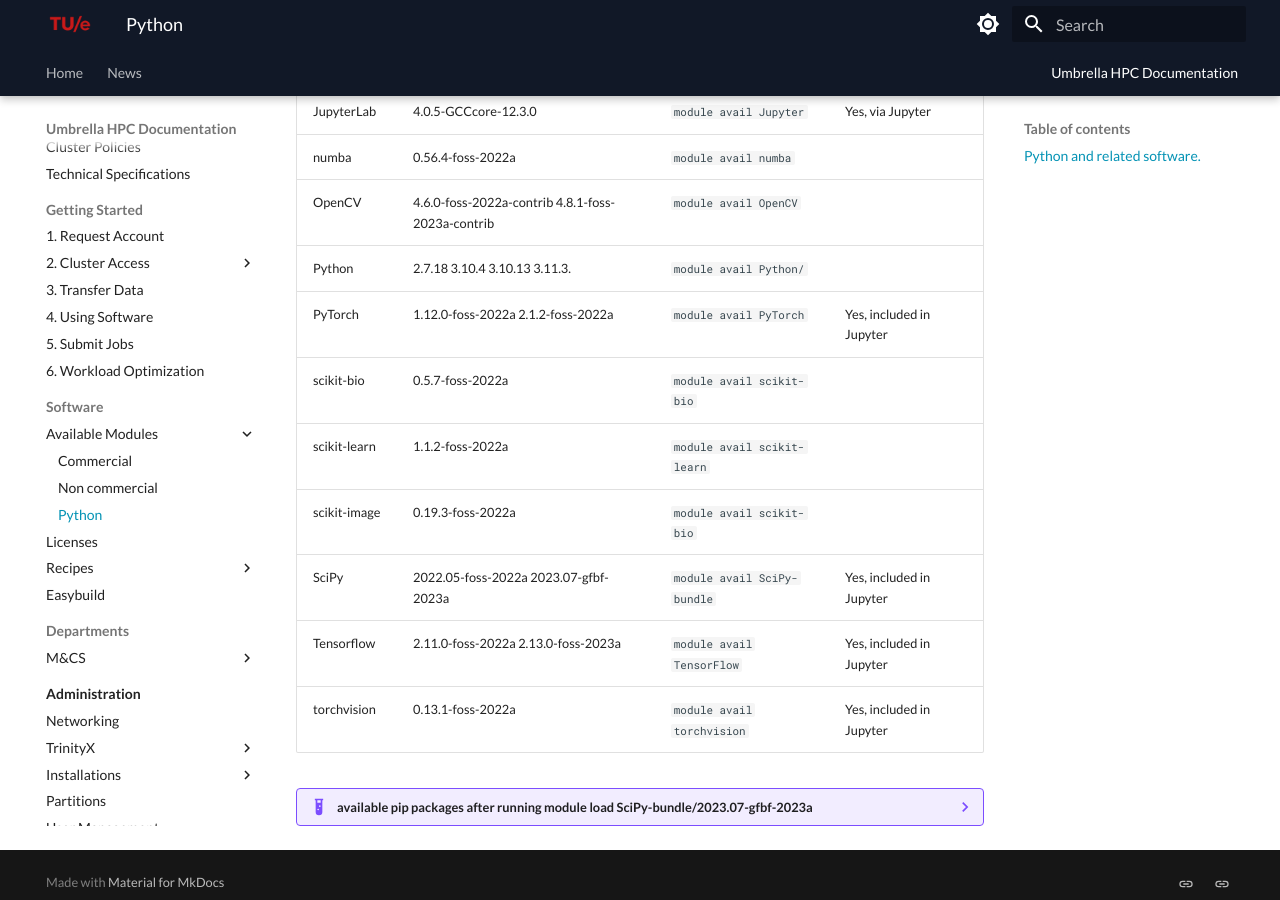
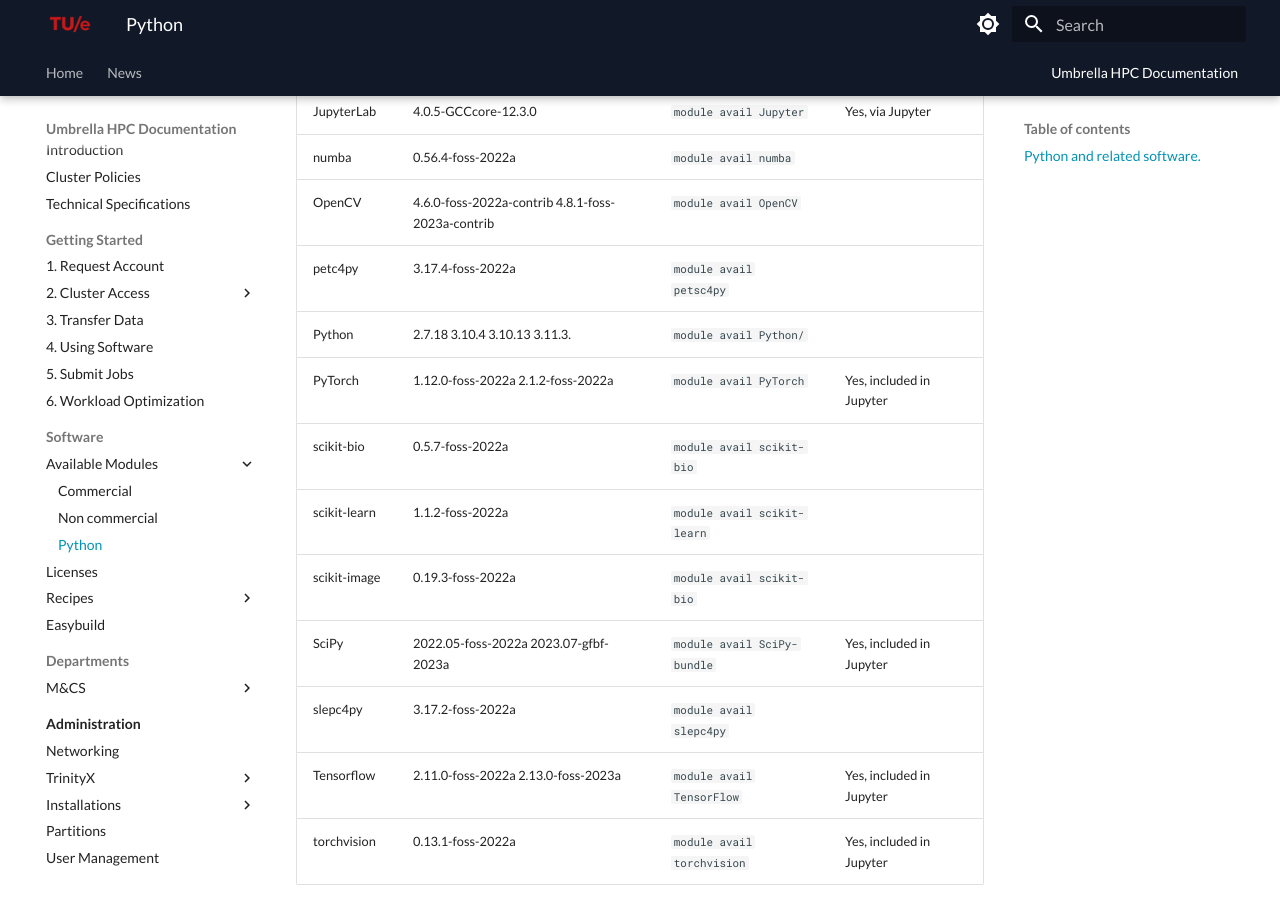
Before and after one commit to gferhpc/supercomputing.tue.nl, an MkDocs documentation site: the page built from pages/documentation/software/modules/python.md, in a window 1280 px wide and 900 px high, scrolled down 499 px. Built offline with MkDocs 1.6.1 and Material for MkDocs 9.7.7, drawn with Linux system fonts in a browser that asks for light colours.

Commit message:
Update python.md

```diff
--- a/pages/documentation/software/modules/python.md
+++ b/pages/documentation/software/modules/python.md
@@ -12,12 +12,14 @@
 | JupyterLab     | 4.0.5-GCCcore-12.3.0                 | `module avail Jupyter`   | Yes, via Jupyter |
 | numba          | 0.56.4-foss-2022a                    | `module avail numba`     | |
 | OpenCV         | 4.6.0-foss-2022a-contrib 4.8.1-foss-2023a-contrib | `module avail OpenCV`     | |
+| petc4py        | 3.17.4-foss-2022a                    | `module avail petsc4py` | |
 | Python         | 2.7.18 3.10.4 3.10.13 3.11.3.        | `module avail Python/`   | |
 | PyTorch        | 1.12.0-foss-2022a 2.1.2-foss-2022a   | `module avail PyTorch`   | Yes, included in Jupyter|
 | scikit-bio     | 0.5.7-foss-2022a                     | `module avail scikit-bio` | |
 | scikit-learn   | 1.1.2-foss-2022a                     | `module avail scikit-learn` | |
 | scikit-image   | 0.19.3-foss-2022a                     | `module avail scikit-bio` | |
 | SciPy          | 2022.05-foss-2022a 2023.07-gfbf-2023a | `module avail SciPy-bundle` | Yes, included in Jupyter |
+| slepc4py       | 3.17.2-foss-2022a                     | `module avail slepc4py` | |
 | Tensorflow     | 2.11.0-foss-2022a  2.13.0-foss-2023a  | `module avail TensorFlow` | Yes, included in Jupyter |
 | torchvision    | 0.13.1-foss-2022a                     | `module avail torchvision` | Yes, included in Jupyter |
 
```
